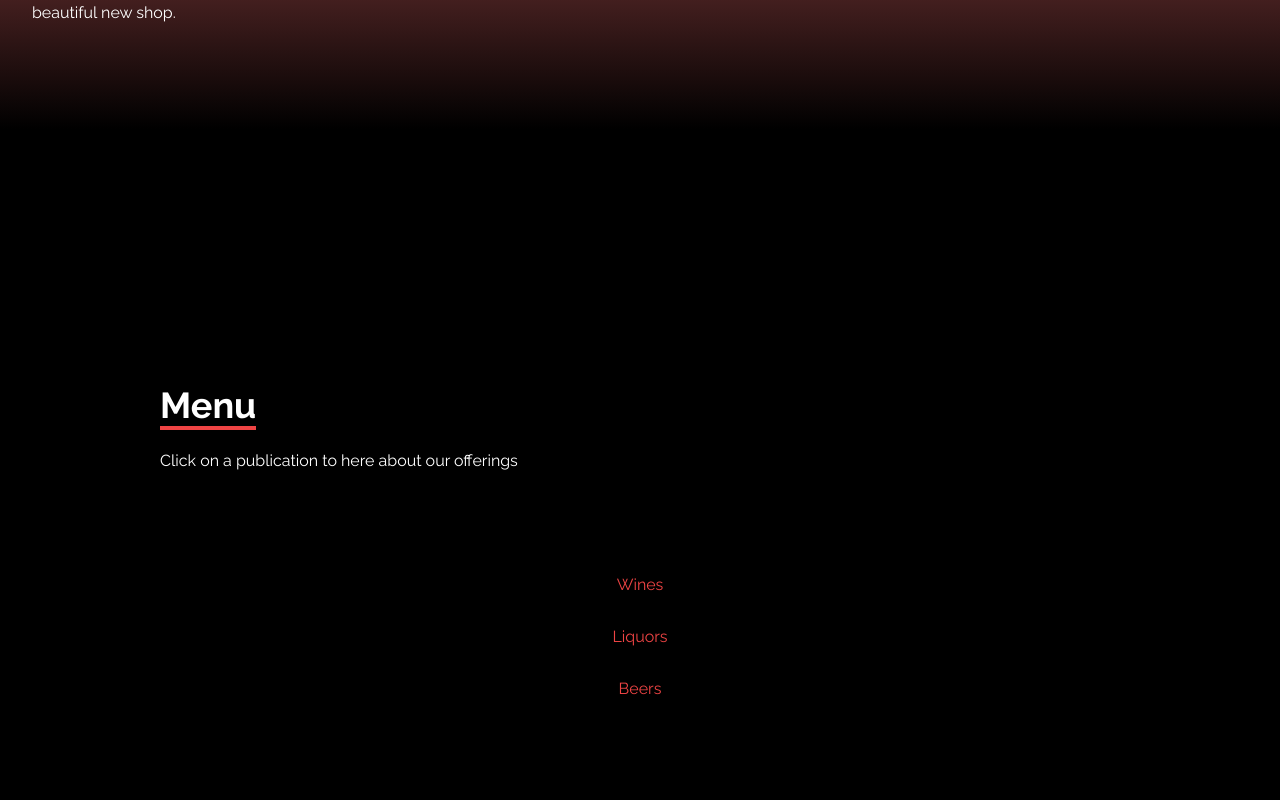
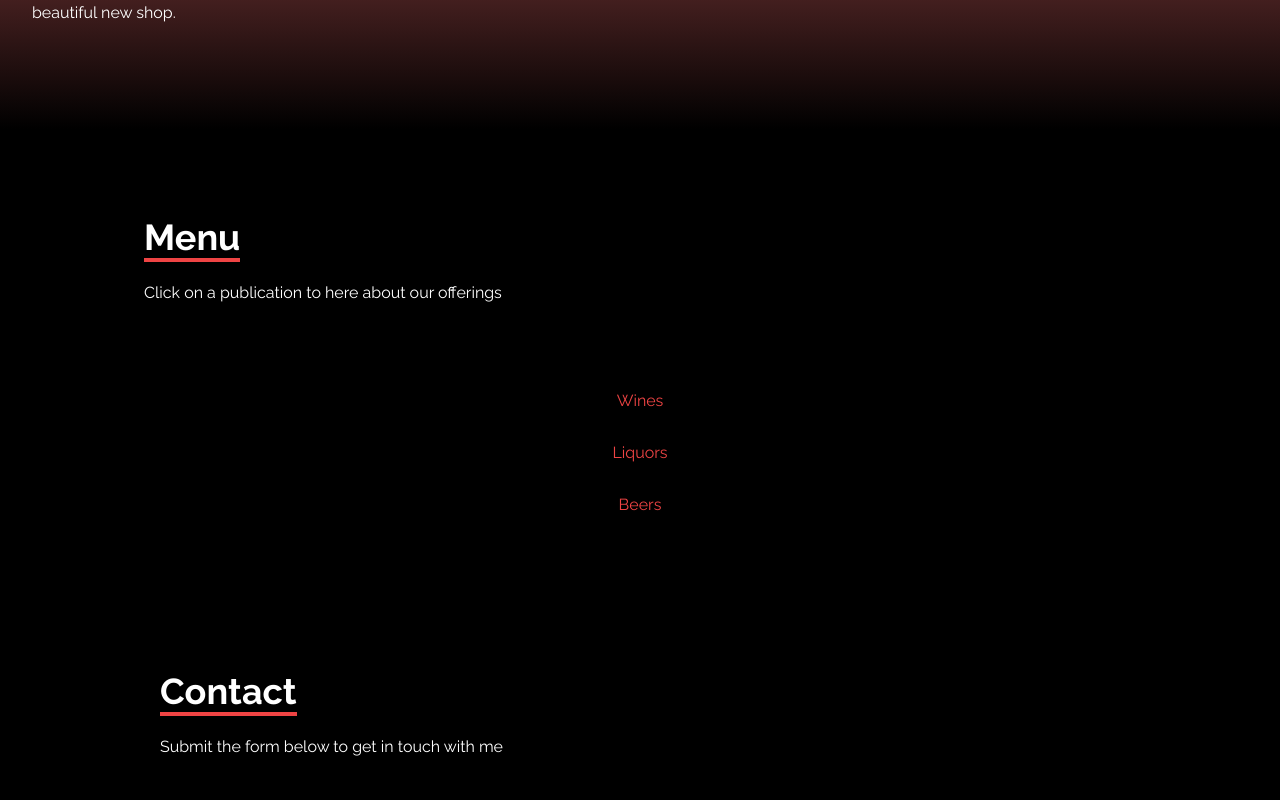
Before and after one commit to gkozlowskidesign/React-LiquorStore, a React (Create React App) app: page / in a window 1280 px wide. Shown: the part 1020-1820 px from the top of the page. Built offline with nearby package versions, Linux system fonts and the light colour scheme.

Commit message:
Update Menu.jsx

```diff
--- a/src/components/Menu.jsx
+++ b/src/components/Menu.jsx
@@ -3,12 +3,12 @@
   export default function Example() {
     return (
 
-  <div id="Contact" className='w-full h-screen bg-black text-white'>
-        <div className='flex flex-col p-8 justify-center max-w-screen-lg mx-auto h-full'>
+  <div id="Contact" className='w-full bg-black text-white'>
+        <div className='flex flex-col p-4 justify-center max-w-screen-lg mx-auto'>
             <br></br>
             <br></br>
             <br></br>
-            <div className='pb-8'>
+            <div className='pb-4'>
                 <p className='text-4xl font-bold inline border-b-4 border-red-500'>Menu</p>
                 <p className='py-6'>Click on a publication to here about our offerings</p>
             </div>
```
